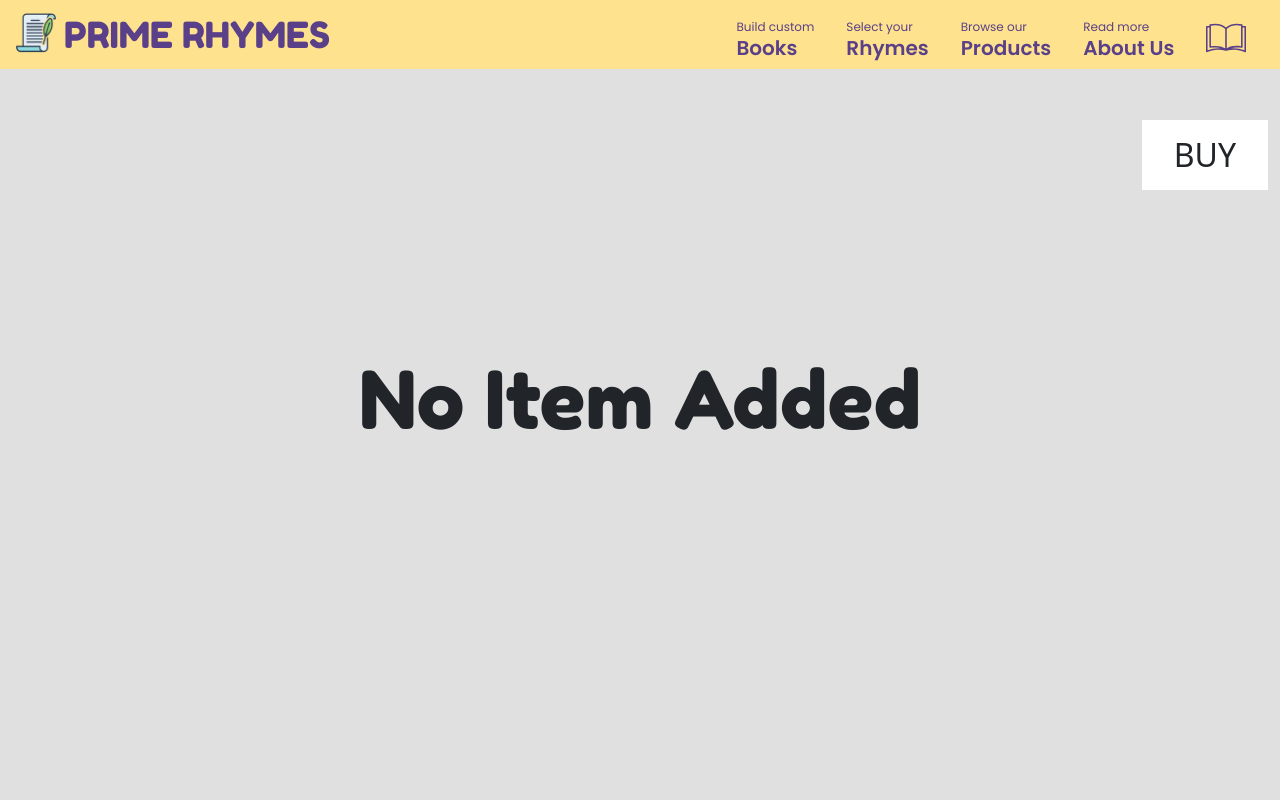
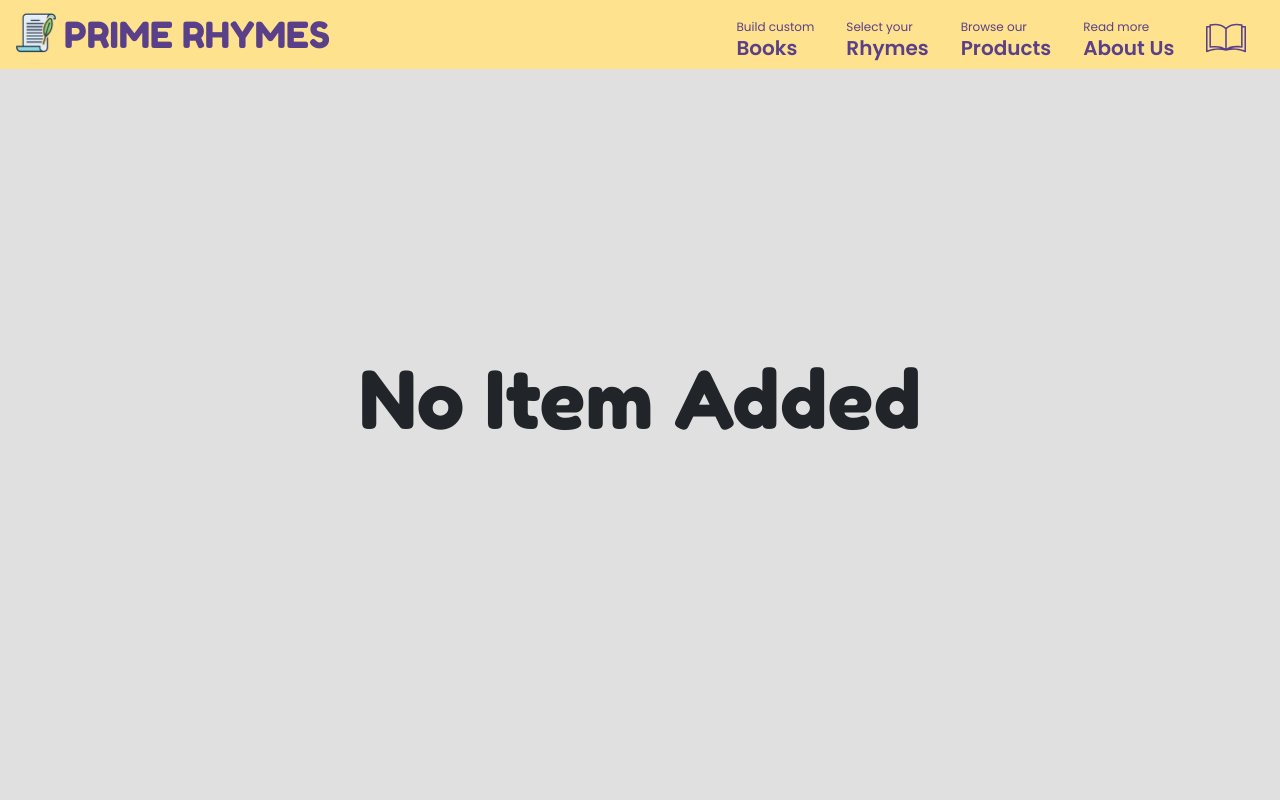
Before and after one commit to Sanket-Mathur/Prime-Rhymes, a Vue app in the folder prime-rhymes/: page /checkout in a window 1280 px wide. Shown: the top 800 px of the page. Built offline with nearby package versions, Linux system fonts and the light colour scheme.

Commit message:
Minor Bug Fixes

```diff
--- a/prime-rhymes/src/components/Item.vue
+++ b/prime-rhymes/src/components/Item.vue
@@ -58,7 +58,9 @@ h2 {
   float: right;
 }
 h5 {
-    color: #FFC700;
+  font-family: 'Fredoka One', cursive;
+  font-size: 2vh;
+  color: #FFC700;
 }
 img {
   height: 4vh;
--- a/prime-rhymes/src/views/Checkout.vue
+++ b/prime-rhymes/src/views/Checkout.vue
@@ -2,7 +2,7 @@
   <div class="container-fluid">
     <h1 class="text-center" v-if="books.length === 0">No Item Added</h1>
     <Item @delete-book="$emit('delete-book', book.id)" :key="book.id" :book="book" v-for="book in books" />
-    <h2 @click="buy">BUY</h2>
+    <h2 @click="buy" v-if="books.length !== 0">BUY</h2>
   </div>
 </template>
 
```
